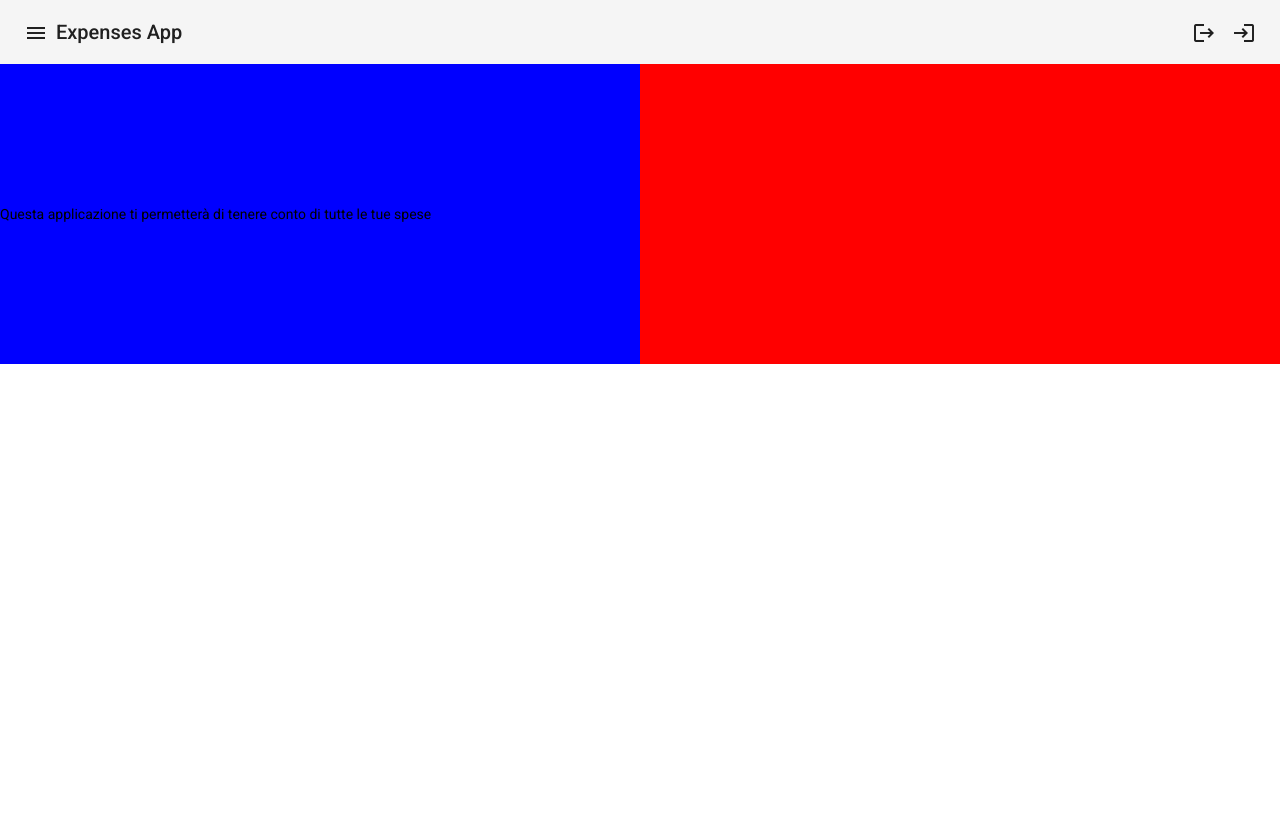
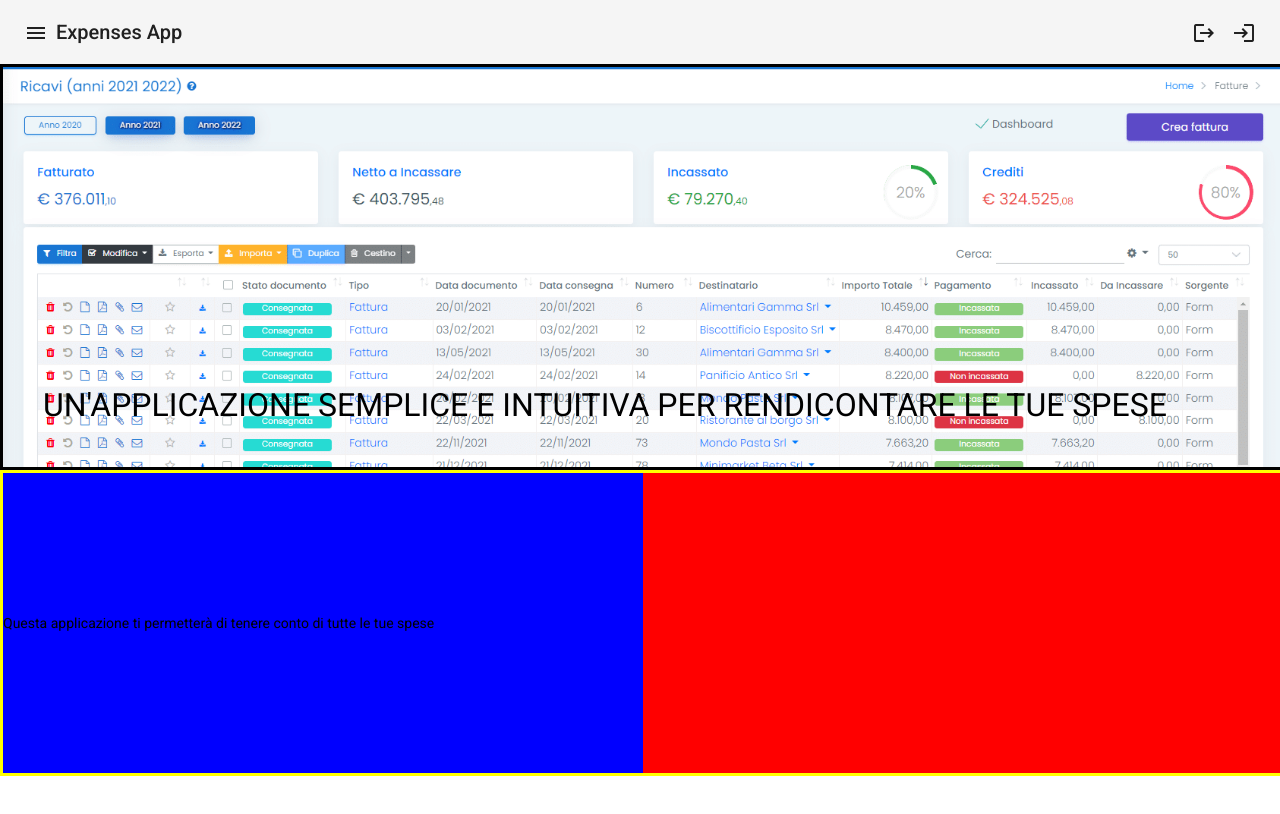
Before and after one commit to InfoMax95/expenses_app, an Angular app: page /homepage in a window 1280 px wide. Shown: the top 814 px of the page. Built offline with nearby package versions, Linux system fonts and the light colour scheme.

Commit message:
update homepage/ change mockup

```diff
--- a/src/app/modules/homepage/homepage.component.html
+++ b/src/app/modules/homepage/homepage.component.html
@@ -1,4 +1,11 @@
-<section class="explain-app">
-  <div class="container-sx">Questa applicazione ti permetterà di tenere conto di tutte le tue spese</div>
-  <div class="container-dx"></div>
-</section>
+<div class="homepage-container">
+  <section id="jumbotron">
+    <div class="jumbo-container">
+      <p class="subtitle">un'applicazione semplice e intuitiva per rendicontare le tue spese</p>
+    </div>
+  </section>
+  <section id="explain-app">
+    <div class="explain-container-sx">Questa applicazione ti permetterà di tenere conto di tutte le tue spese</div>
+    <div class="explain-container-dx"></div>
+  </section>
+</div>
--- a/src/app/modules/homepage/homepage.component.scss
+++ b/src/app/modules/homepage/homepage.component.scss
@@ -1,19 +1,42 @@
-.explain-app {
+.homepage-container {
+  width: 100%;
+  height: 100vh;
+  overflow-y: auto;
+  #jumbotron {
+    height: 400px;
+    width: 100%;
+    border: 3px solid black;
+    .jumbo-container {
+      background-image: url('./../../../assets/img/jumbotron-bg.png');
+      background-size: cover;
+      height: 100%;
+      position: relative;
+      .subtitle {
+        position: absolute;
+        color: black;
+        bottom: 40px;
+        left: 40px;
+        font-size: 2rem;
+        text-transform: uppercase;
+      }
+    }
+  }
+  #explain-app {
     width: 100%;
     height: 300px;
     display: flex;
-}
-
-.container-sx {
+    border: 3px solid yellow;
+    .explain-container-sx {
       width: 50%;
       height: 100%;
       display: flex;
       align-items: center;
       background-color: blue; // eliminare
     }
-
-.container-dx {
+    .explain-container-dx {
       width: 50%;
       height: 100%;
       background-color: red; // eliminare
     }
+  }
+}
--- a/src/app/modules/homepage/homepage.component.ts
+++ b/src/app/modules/homepage/homepage.component.ts
@@ -8,8 +8,6 @@ import { AuthService } from 'src/app/core/auth/auth.service';
 })
 export class HomepageComponent implements OnInit {
 
-  // isLogged: boolean = true;
-
   constructor(private authService: AuthService) {
 
   }
@@ -17,8 +15,4 @@ export class HomepageComponent implements OnInit {
   ngOnInit(): void {
     // this.isLogged = this.authService.getIsLoggedIn();
   }
-
-  Logout() {
-    //this.authService.isLoggedIn = false;
-  }
 }
```
Also changed, not shown: src/assets/img/jumbotron-bg.png (added). Lines whose indentation alone changed are shown as unchanged.
